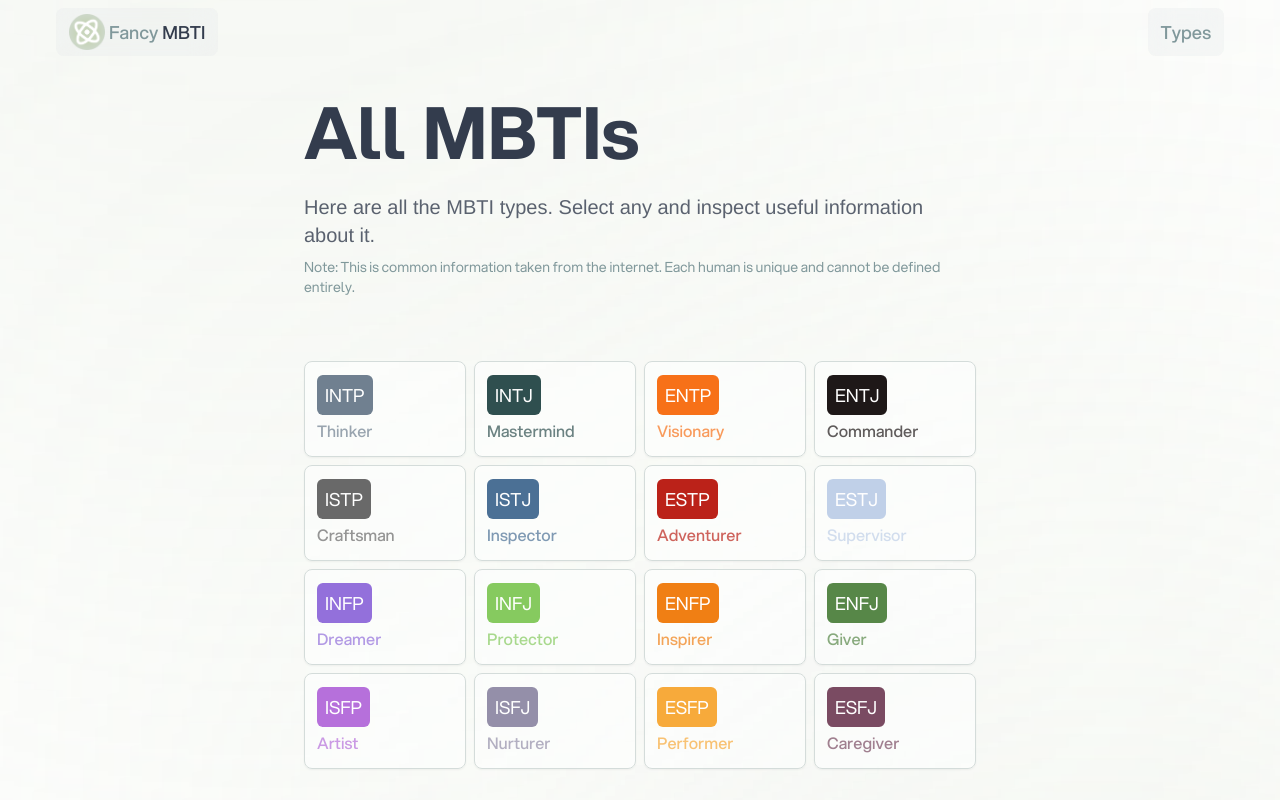
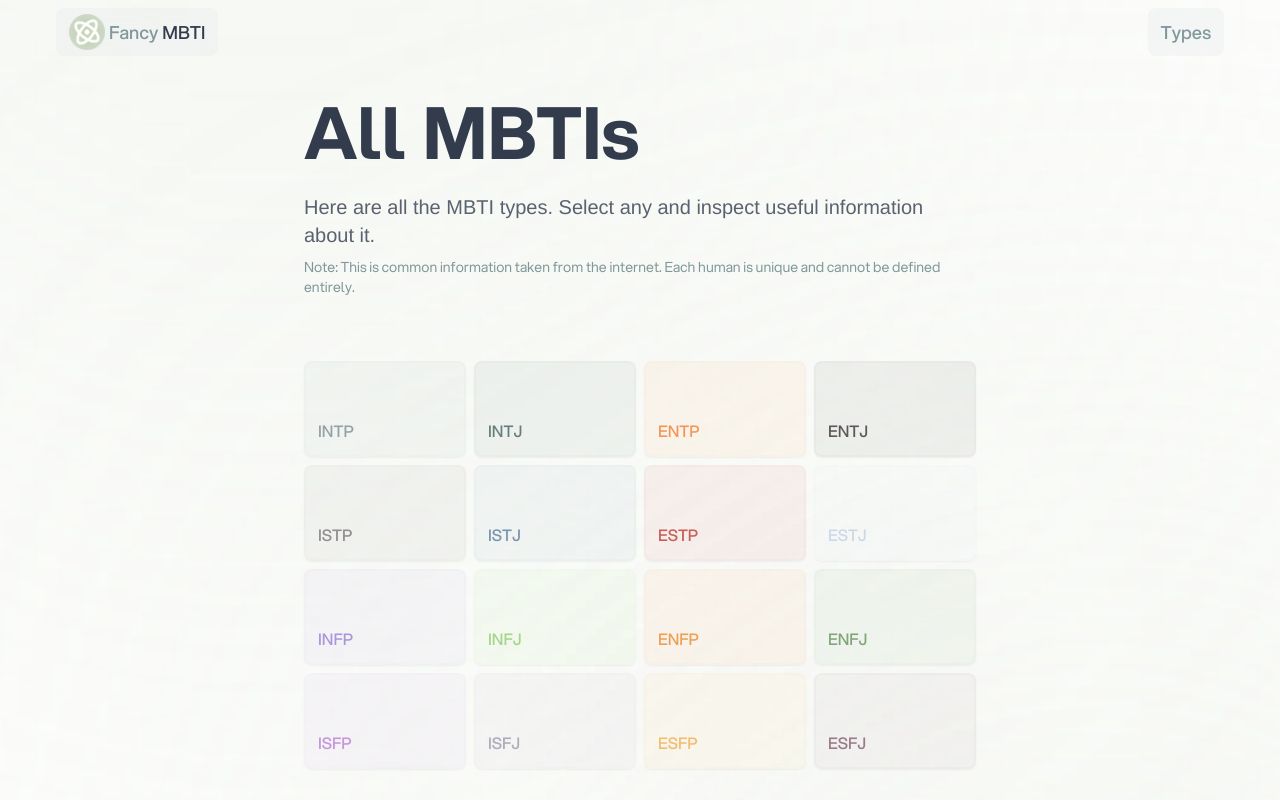
Before and after one commit to NightWanderer2004/fancy-mbti, a Next.js app: page /types in a window 1280 px wide. Shown: the top 800 px of the page. Built offline with nearby package versions, Linux system fonts and the light colour scheme; a web font is replaced by a local one.

Commit message:
Update styles

```diff
--- a/src/app/types/[type]/page.js
+++ b/src/app/types/[type]/page.js
@@ -58,10 +58,10 @@ export default function Page({ params }) {
                   {info.name}
                </p>
             </div>
-            <p className='rounded-xl p-3 shadow-sm' style={{ backgroundColor: `${color}0c` }}>
+            <p className='rounded-xl p-2 border-[3px] mb-3' style={{ backgroundColor: `${color}0c`, borderColor: `${color}05` }}>
                {info.about}
             </p>
-            <div className='flex flex-col gap-4'>
+            <div className='flex flex-col gap-3'>
                {Object.keys(info)
                   .slice(4)
                   .map((item, index) => (
--- a/src/components/MBTI.js
+++ b/src/components/MBTI.js
@@ -12,16 +12,14 @@ export default function MBTI() {
 
 function Type({ type }) {
    return (
-      <a href={`/types/${type.type}`} className='btn justify-start no-underline bg-base-100/50 h-20 md:h-24 px-3 rounded-lg'>
-         <div className='flex md:flex-col gap-3 md:gap-1 items-center md:items-start'>
-            <span
-               style={{ backgroundColor: type.color }}
-               className='font-aspekta font-normal px-2 py-1.5 text-center text-white text-xl sm:text-lg rounded-md'
-            >
+      <a
+         href={`/types/${type.type}`}
+         className='btn justify-start no-underline h-20 md:h-24 px-3 rounded-lg border-[2.5px] mix-blend-multiply'
+         style={{ backgroundColor: `${type.color}0d`, borderColor: `${type.color}05` }}
+      >
+         <div className='grid h-full place-items-end'>
+            <span style={{ color: type.color }} className='opacity-70 mb-3 font-aspekta font-medium text-base'>
                {type.type}
-            </span>
-            <span style={{ color: type.color }} className='opacity-70 font-aspekta font-medium text-base hidden sm:inline-block'>
-               {type.name}
             </span>
          </div>
       </a>
--- a/src/components/TypeSection.js
+++ b/src/components/TypeSection.js
@@ -4,8 +4,8 @@ export default function TypeSection({ heading, content, type, color }) {
    if (contrastTypes.includes(type)) isContrast = true
 
    return (
-      <div className='rounded-xl h-auto p-3 shadow-sm' style={{ backgroundColor: `${color}0c` }}>
-         <h3 className='text-2xl mix-blend-multiply opacity-85 mt-3 font-aspekta first-letter:uppercase'>{heading}</h3>
+      <div className='rounded-xl h-auto p-3 border-[3px]' style={{ backgroundColor: `${color}0c`, borderColor: `${color}05` }}>
+         <h3 className='text-2xl mix-blend-multiply opacity-85 mt-1 font-aspekta first-letter:uppercase'>{heading}</h3>
          {Array.isArray(content) ? (
             <div className='flex flex-wrap gap-3'>
                {content.map((el, index) => (
```
